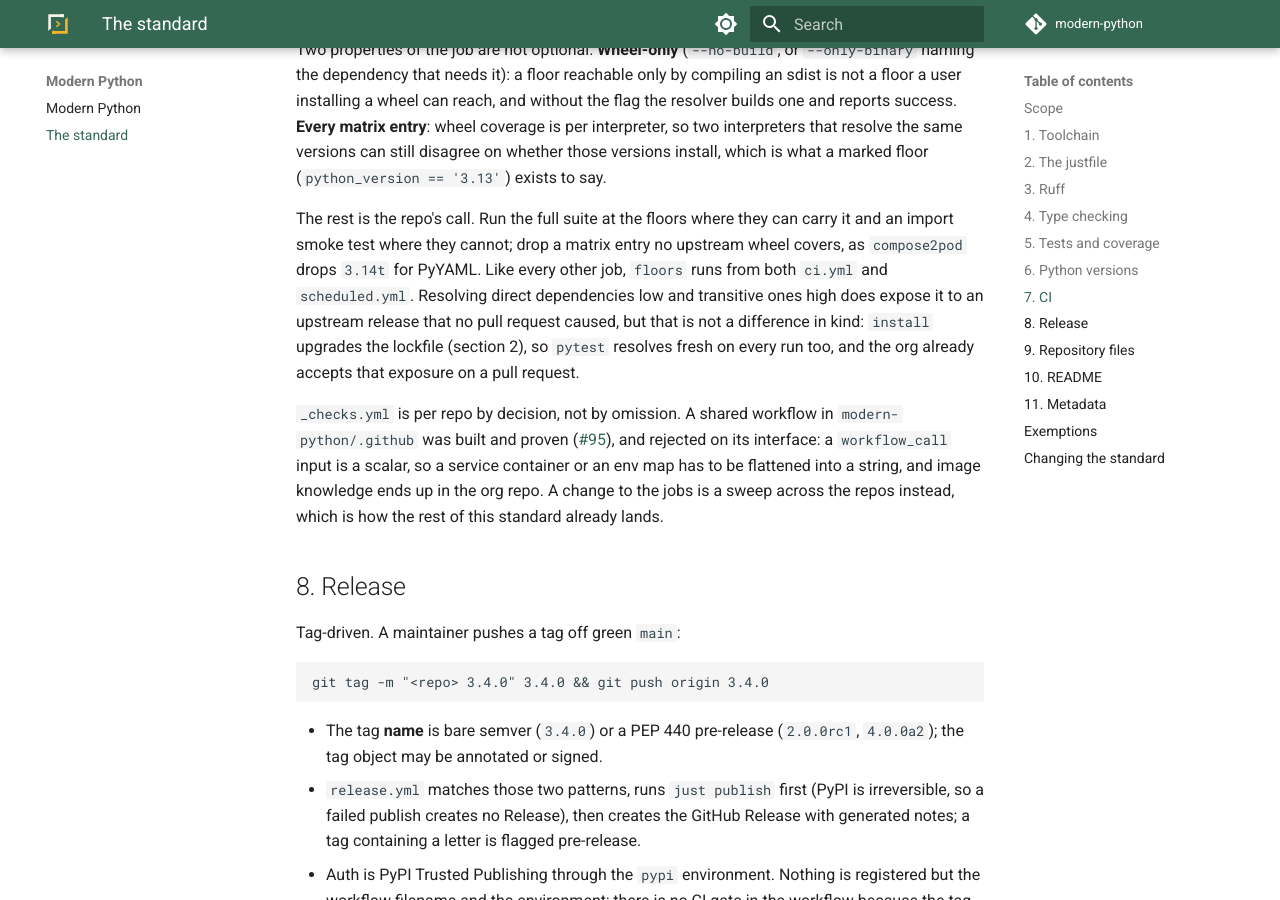
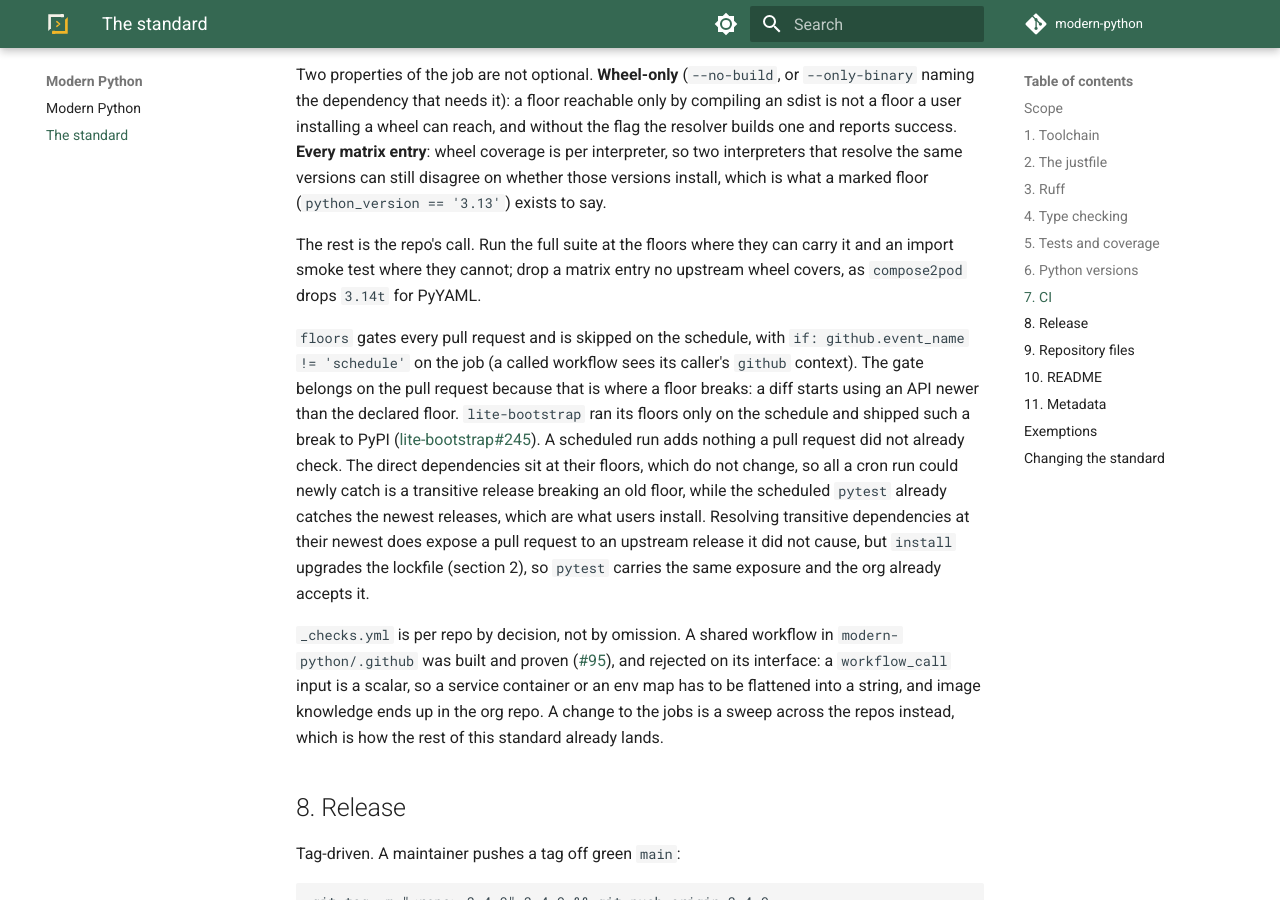
Before and after one commit to modern-python/.github, an MkDocs documentation site: the page built from docs/standard.md, in a window 1280 px wide and 900 px high, scrolled down 3988 px. Built offline with MkDocs 1.6.1 and Material for MkDocs 9.7.7, drawn with Linux system fonts in a browser that asks for light colours; some of the changed text lies outside the part shown.

Commit message:
docs(standard): run floors on pull requests only, not on the schedule

```diff
--- a/docs/standard.md
+++ b/docs/standard.md
@@ -117,8 +117,8 @@ a one-line change in every repo, made in one sweep.
 Two workflows per repo, both thin:
 
 - `ci.yml` on `push` to `main` and on `pull_request`, with `concurrency` cancelling superseded runs.
-- `scheduled.yml` weekly and on `workflow_dispatch`, running the same checks and, on a scheduled
-  failure, opening or updating a tracking issue in the repo. This is how a dependency release or a
+- `scheduled.yml` daily and on `workflow_dispatch`, running the same checks except `floors` and,
+  on a scheduled failure, opening or updating a tracking issue in the repo. This is how a dependency release or a
   new Python that breaks the build becomes a ticket without anyone watching.
 
 Both call the repo's own reusable `_checks.yml`, which has these jobs:
@@ -148,11 +148,20 @@ same versions can still disagree on whether those versions install, which is wha
 
 The rest is the repo's call. Run the full suite at the floors where they can carry it and an import
 smoke test where they cannot; drop a matrix entry no upstream wheel covers, as `compose2pod` drops
-`3.14t` for PyYAML. Like every other job, `floors` runs from both `ci.yml` and `scheduled.yml`.
-Resolving direct dependencies low and transitive ones high does expose it to an upstream release
-that no pull request caused, but that is not a difference in kind: `install` upgrades the lockfile
-(section 2), so `pytest` resolves fresh on every run too, and the org already accepts that exposure
-on a pull request.
+`3.14t` for PyYAML.
+
+`floors` gates every pull request and is skipped on the schedule, with
+`if: github.event_name != 'schedule'` on the job (a called workflow sees its caller's `github`
+context). The gate belongs on the pull request because that is where a floor breaks: a diff starts
+using an API newer than the declared floor. `lite-bootstrap` ran its floors only on the schedule
+and shipped such a break to PyPI
+([lite-bootstrap#245](https://github.com/modern-python/lite-bootstrap/issues/245)). A scheduled run
+adds nothing a pull request did not already check. The direct dependencies sit at their floors,
+which do not change, so all a cron run could newly catch is a transitive release breaking an old
+floor, while the scheduled `pytest` already catches the newest releases, which are what users
+install. Resolving transitive dependencies at their newest does expose a pull request to an
+upstream release it did not cause, but `install` upgrades the lockfile (section 2), so `pytest`
+carries the same exposure and the org already accepts it.
 
 `_checks.yml` is per repo by decision, not by omission. A shared workflow in `modern-python/.github`
 was built and proven
```
